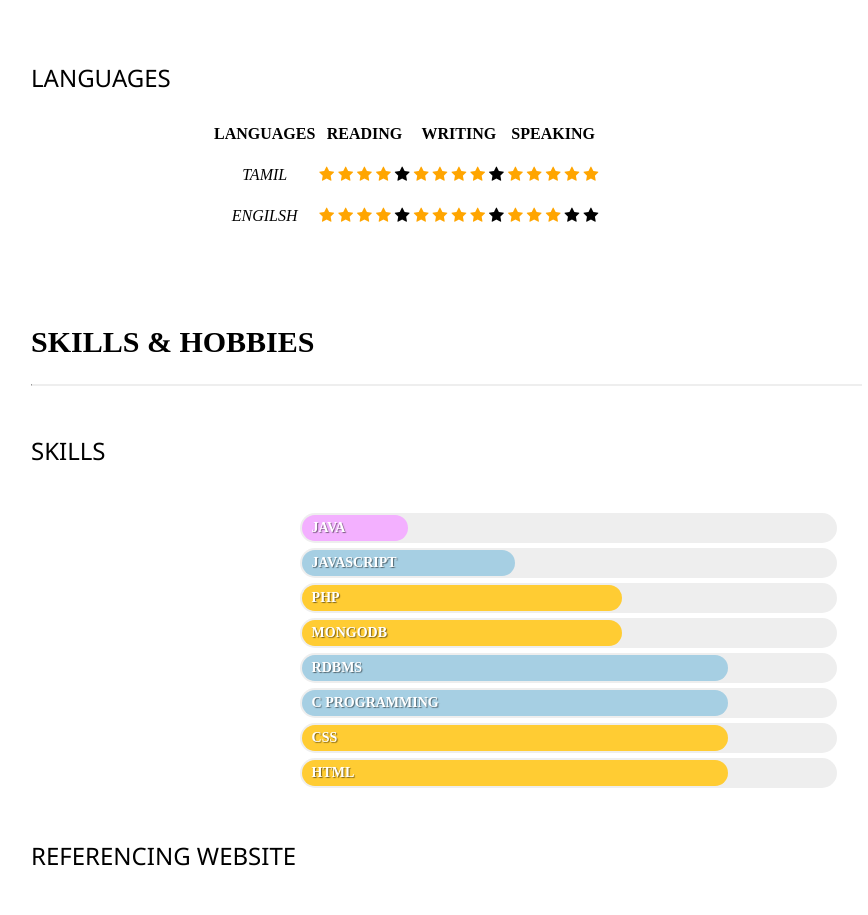
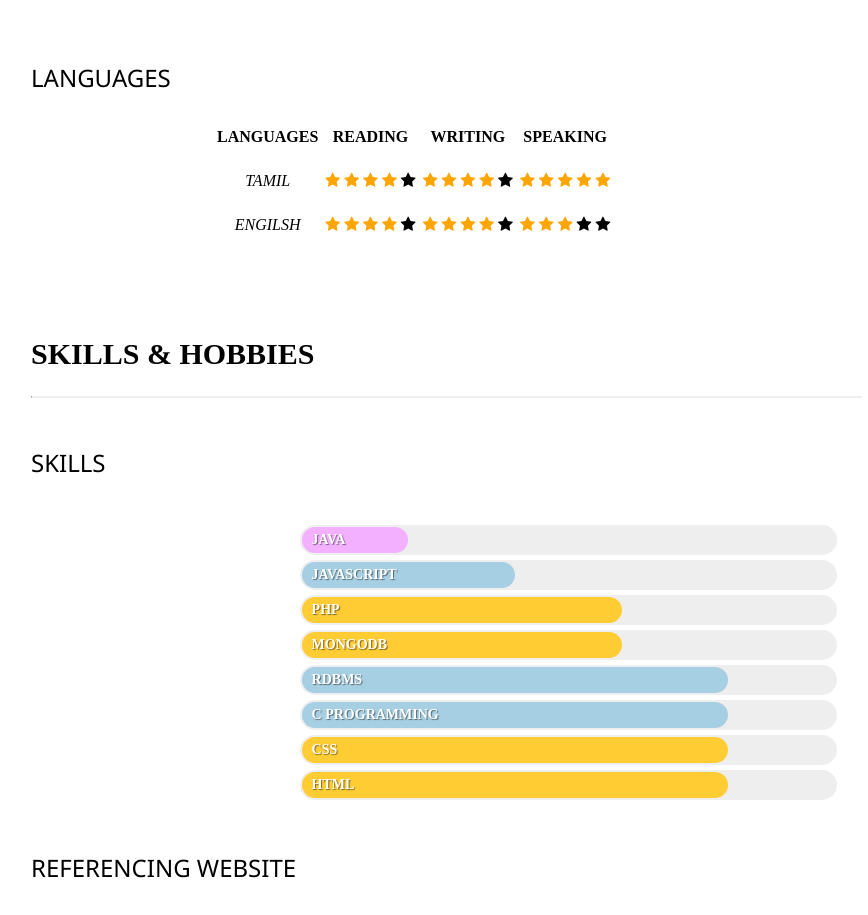
Before and after one commit to ranjithraji/cv, a plain HTML site: page index.html in a window 1280 px wide. Shown: the part 1188-2103 px from the top of the page, without its empty margins (210-1078 px from the left). Drawn offline with Linux system fonts and the light colour scheme.

Commit message:
Update index.html

```diff
--- a/index.html
+++ b/index.html
@@ -120,7 +120,7 @@
                <br>
                <h1 class="headline1">LANGUAGES</h1>
                <br>
-               <table class="w-table-all lu">
+               <table class="w-table-all lu" cellspacing="5">
                    <tr>
                        <th><b>LANGUAGES</b></th>
                        <th><b>READING</b></th>
```
